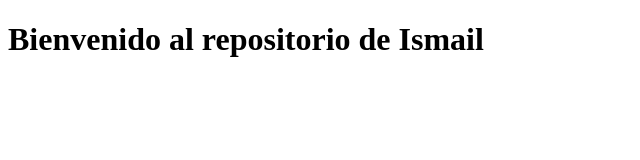
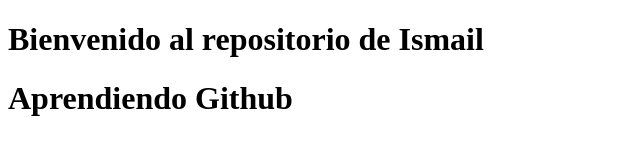
Before and after one commit to ismailtbatou/ismailtbatou.github.io, a plain HTML site: page index.html in a window 1280 px wide. Shown: the whole page, without its empty margins (0-640 px from the left). Drawn offline with Linux system fonts and the light colour scheme.

Commit message:
Update index.html

```diff
--- a/index.html
+++ b/index.html
@@ -7,6 +7,6 @@
 </head>
 <body>
     <h1>Bienvenido al repositorio de Ismail</h1>
-    <h1></h1>
+    <h1>Aprendiendo Github</h1>
 </body>
 </html>
```
